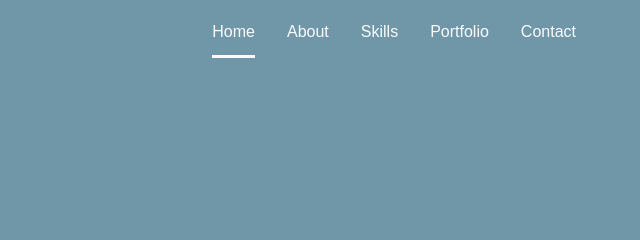
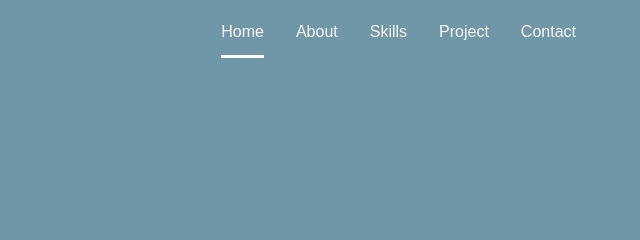
Before and after one commit to minhtamphan373/Personal_page, a plain HTML site: page index.html in a window 1280 px wide. Shown: the top 240 px of the page, 640-1280 px from the left. Drawn offline with nearby package versions, Linux system fonts and the light colour scheme.

Commit message:
fix name

```diff
--- a/assets/css/style.css
+++ b/assets/css/style.css
@@ -1,11 +1,11 @@
-/* Variables CSS */
+
 :root {
     --header-height: 3rem;
     --font-medium: 500;
 }
 
 
-/* Colores */
+
 :root {
     --first-color: #7097a8;
     --white-color: #FAFAFF;
--- a/index.html
+++ b/index.html
@@ -24,7 +24,7 @@
                     <li class="nav__item"><a href="#home" class="nav__link">Home</a></li>
                     <li class="nav__item"><a href="#about" class="nav__link">About</a></li>
                     <li class="nav__item"><a href="#skills" class="nav__link">Skills</a></li>
-                    <li class="nav__item"><a href="#portfolio" class="nav__link">Portfolio</a></li>
+                    <li class="nav__item"><a href="#portfolio" class="nav__link">Project</a></li>
                     <li class="nav__item"><a href="#contact" class="nav__link">Contact</a></li>
                 </ul>
             </div>
@@ -136,7 +136,7 @@
 
         <!-- PORTFOLIO -->
         <section class="portfolio section" id="portfolio">
-            <h2 class="section-title">Portfolio</h2>
+            <h2 class="section-title">Project</h2>
             <div class="portfolio__container bd-grid">
                 <div class="portfolio__img">
                     <img src="./assets/img/1.png" alt="">
@@ -222,7 +222,7 @@
                     <li><a href="#home" class="footer__link">Home</a></li>
                     <li><a href="#about" class="footer__link">About</a></li>
                     <li><a href="#skills" class="footer__link">Skills</a></li>
-                    <li><a href="#portfolio" class="footer__link">Portfolio</a></li>
+                    <li><a href="#portfolio" class="footer__link">Project</a></li>
                     <li><a href="#contact" class="footer__link">Contact</a></li>
                 </ul>
             </div>
```
